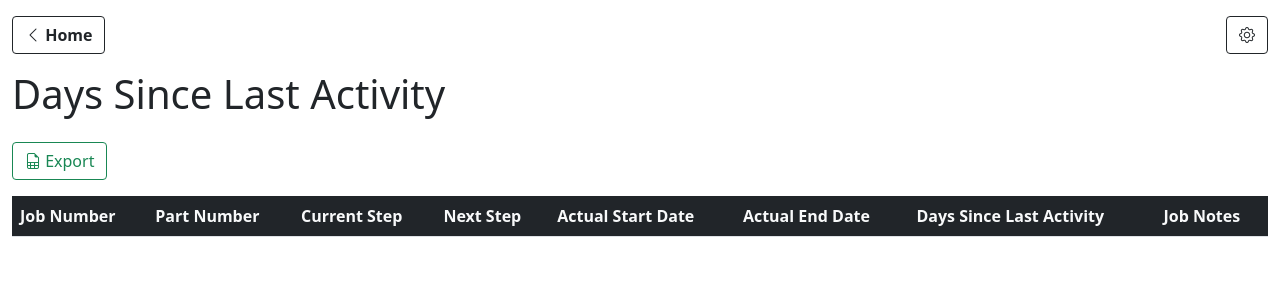
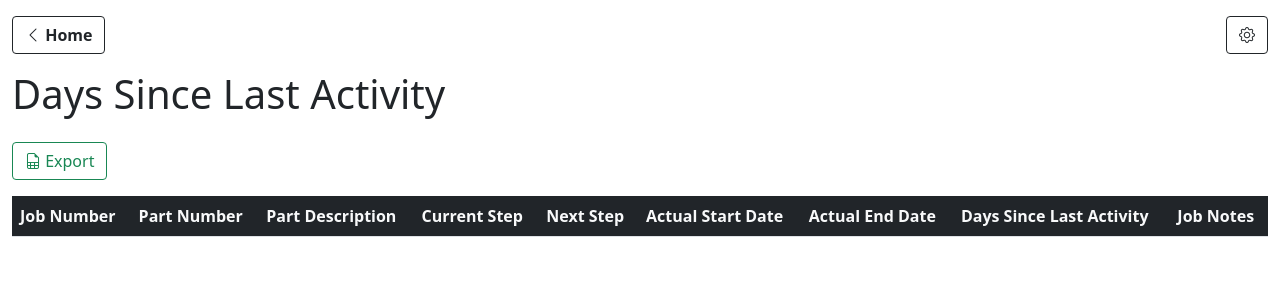
Before and after one commit to williamjacksn/e2-spy, a Flask app: page /days-since-last-activity in a window 1280 px wide. Shown: the top 300 px of the page. Run offline with Flask 2, Linux system fonts and the light colour scheme; data that the repository does not hold is empty; parts of the project's set-up code (start-up, migrations or seed data) failed here and were passed over; some libraries are stand-ins or nearby versions.

Commit message:
Add 'Part Description' column to 'Days Since Last Activity' report

```diff
--- a/e2_spy/app.py
+++ b/e2_spy/app.py
@@ -116,8 +116,8 @@ def days_since_last_activity_xlsx():
     text_wrap = workbook.add_format({'text_wrap': True})
     worksheet = workbook.add_worksheet()
     headers = [
-        'Job Number', 'Part Number', 'Current Step', 'Next Step', 'Actual Start Date', 'Actual End Date',
-        'Days Since Last Activity', 'Job Notes'
+        'Job Number', 'Part Number', 'Part Description', 'Current Step', 'Next Step', 'Actual Start Date',
+        'Actual End Date', 'Days Since Last Activity', 'Job Notes'
     ]
     col_widths = [len(v) for v in headers]
     worksheet.write_row(0, 0, headers)
@@ -126,18 +126,20 @@ def days_since_last_activity_xlsx():
         col_widths[0] = max(14, len(row['job_number']))  # 14 is a good width for 'Job Number'
         worksheet.write(i, 1, row['part_number'])
         col_widths[1] = max(col_widths[1], len(row['part_number']))
-        worksheet.write(i, 2, row['current_step'])
-        col_widths[2] = max(col_widths[2], len(row['current_step']))
-        worksheet.write(i, 3, row['next_step'])
-        col_widths[3] = max(col_widths[3], len(row['next_step']))
-        worksheet.write(i, 4, row['actual_start_date'])
-        col_widths[4] = max(col_widths[4], len(str(row['actual_start_date'])))
-        worksheet.write(i, 5, row['actual_end_date'])
-        col_widths[5] = max(col_widths[5], len(str(row['actual_end_date'])))
-        worksheet.write(i, 6, row['days_since_last_activity'])
-        col_widths[6] = max(col_widths[6], len(str(row['days_since_last_activity'])))
-        worksheet.write_string(i, 7, notes.get(row['job_number'], ''), text_wrap)
-        col_widths[7] = 40  # 40 is a good width for 'Job Notes'
+        worksheet.write_string(i, 2, row['part_description'])
+        col_widths[2] = max(col_widths[2], len(row['part_description']))
+        worksheet.write(i, 3, row['current_step'])
+        col_widths[3] = max(col_widths[3], len(row['current_step']))
+        worksheet.write(i, 4, row['next_step'])
+        col_widths[4] = max(col_widths[4], len(row['next_step']))
+        worksheet.write(i, 5, row['actual_start_date'])
+        col_widths[5] = max(col_widths[5], len(str(row['actual_start_date'])))
+        worksheet.write(i, 6, row['actual_end_date'])
+        col_widths[6] = max(col_widths[6], len(str(row['actual_end_date'])))
+        worksheet.write(i, 7, row['days_since_last_activity'])
+        col_widths[7] = max(col_widths[7], len(str(row['days_since_last_activity'])))
+        worksheet.write_string(i, 8, notes.get(row['job_number'], ''), text_wrap)
+        col_widths[8] = 40  # 40 is a good width for 'Job Notes'
     for i, width in enumerate(col_widths):
         worksheet.set_column(i, i, width)
     worksheet.freeze_panes(1, 0)
--- a/e2_spy/db/e2.py
+++ b/e2_spy/db/e2.py
@@ -43,7 +43,7 @@ class E2Database:
     def days_since_last_activity(self):
         sql = '''
             select
-                c.job_number, c.part_number, c.current_step,
+                c.job_number, c.part_number, c.part_description, c.current_step,
                 coalesce(ns.work_center, ns.vendor_code, 'LAST STEP') next_step, c.actual_start_date, c.actual_end_date,
                 datediff(
                     day, (select max(v) from (values (c.actual_start_date), (c.actual_end_date)) as value(v)),
@@ -51,8 +51,8 @@ class E2Database:
                 ) as days_since_last_activity
             from (
                 select
-                    job_number, part_number, coalesce(work_center, vendor_code) current_step, actual_start_date,
-                    actual_end_date, item_number,
+                    job_number, part_number, part_description, coalesce(work_center, vendor_code) current_step,
+                    actual_start_date, actual_end_date, item_number,
                     row_number() over (partition by job_number order by item_number) z
                 from schedule_detail
                 where schedule_header_id = 50
--- a/e2_spy/templates/days-since-last-activity.html
+++ b/e2_spy/templates/days-since-last-activity.html
@@ -27,6 +27,7 @@
                 <tr>
                     <th>Job Number</th>
                     <th>Part Number</th>
+                    <th>Part Description</th>
                     <th>Current Step</th>
                     <th>Next Step</th>
                     <th>Actual Start Date</th>
@@ -40,6 +41,7 @@
                     <tr>
                         <td>{{ row.job_number }}</td>
                         <td>{{ row.part_number }}</td>
+                        <td>{{ row.part_description }}</td>
                         <td>{{ row.current_step }}</td>
                         <td>{{ row.next_step }}</td>
                         <td>{{ row.actual_start_date.date() if row.actual_start_date }}</td>
```
